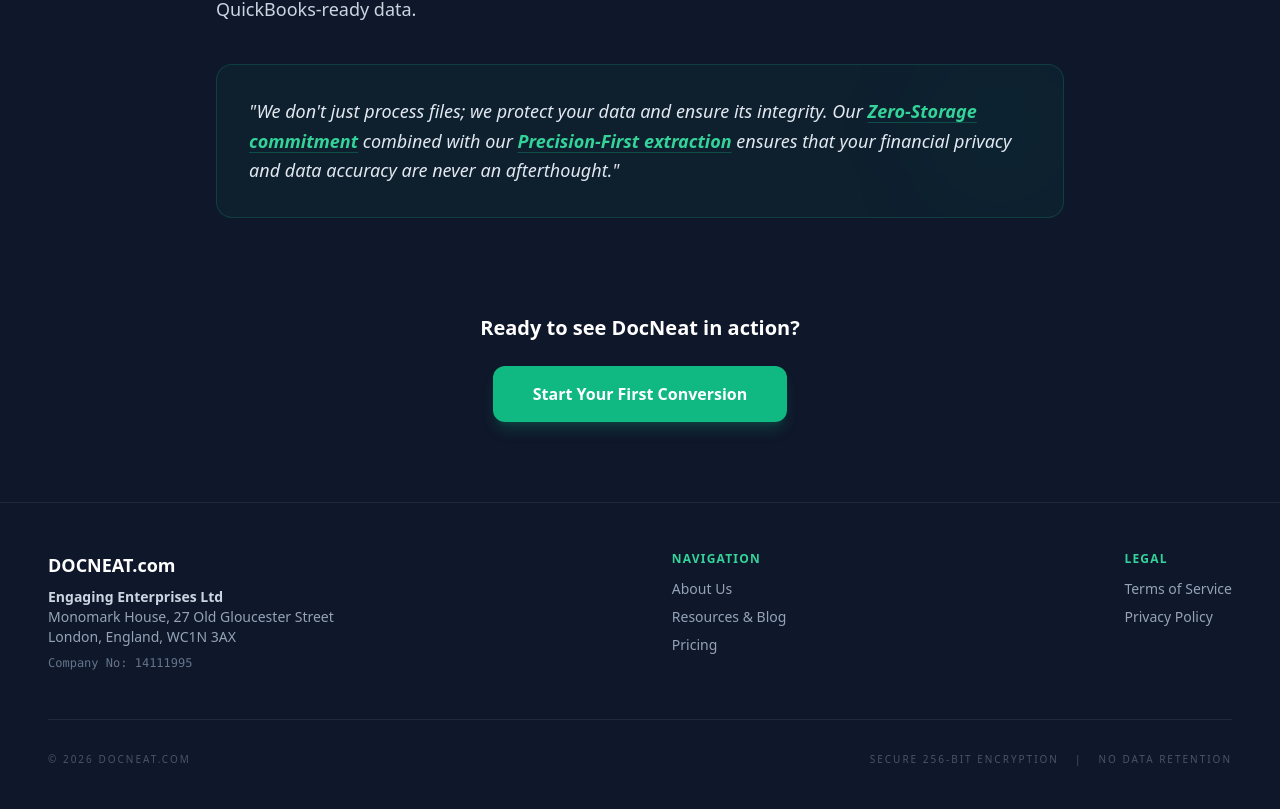
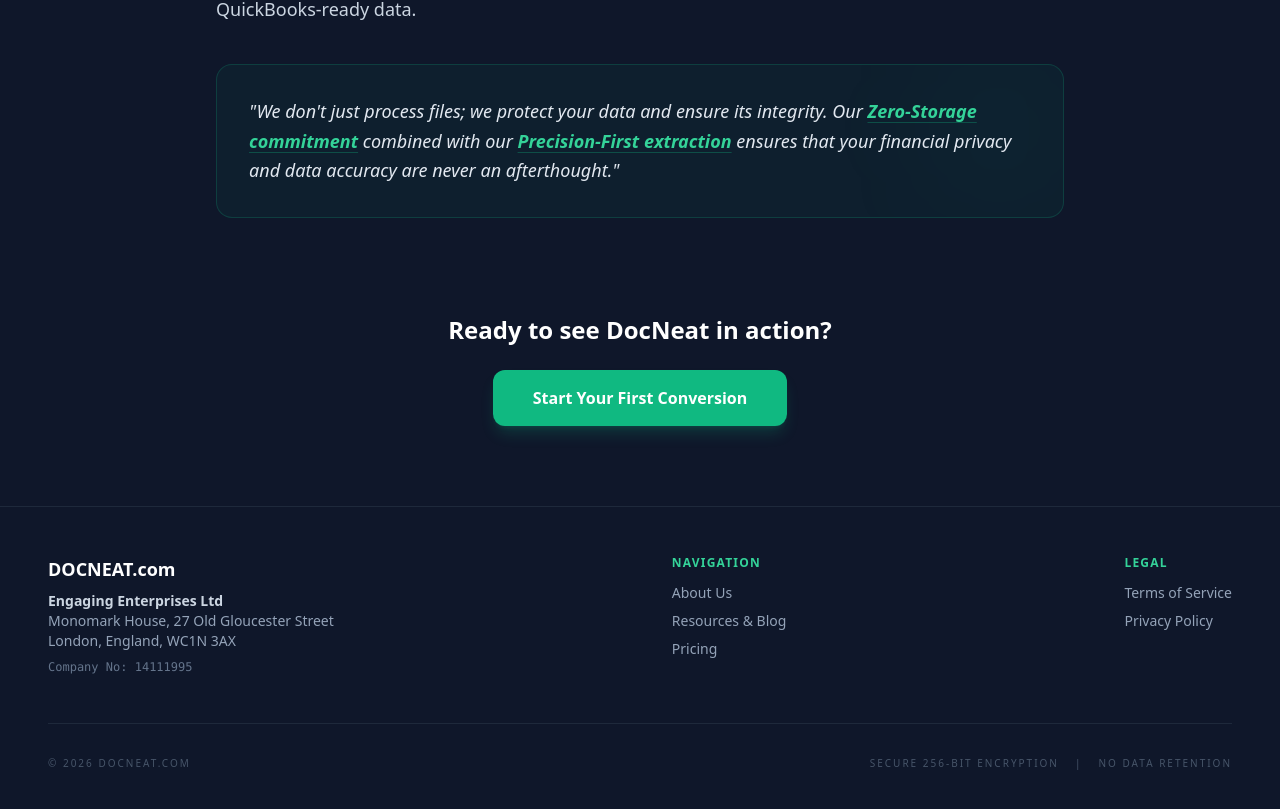
Before and after one commit to timarmstead/docneat-frontend, a Next.js app: page /about in a window 1280 px wide. Shown: the part 1104-1913 px from the top of the page. Built offline with nearby package versions, Linux system fonts and the light colour scheme.

Commit message:
Update page.tsx

```diff
--- a/app/about/page.tsx
+++ b/app/about/page.tsx
@@ -64,7 +64,7 @@ export default function AboutPage() {
 
         {/* CTA Section - Reverted to your exact text */}
         <section className="mt-24 text-center">
-          <h3 className="text-white text-xl font-bold mb-6">Ready to see DocNeat in action?</h3>
+          <h3 className="text-white text-2xl font-bold mb-6">Ready to see DocNeat in action?</h3>
           <Link
             href="/"
             className="inline-flex items-center justify-center bg-emerald-500 hover:bg-emerald-600 active:scale-95 text-white font-bold py-4 px-10 rounded-xl transition-all shadow-lg shadow-emerald-500/20"
```
